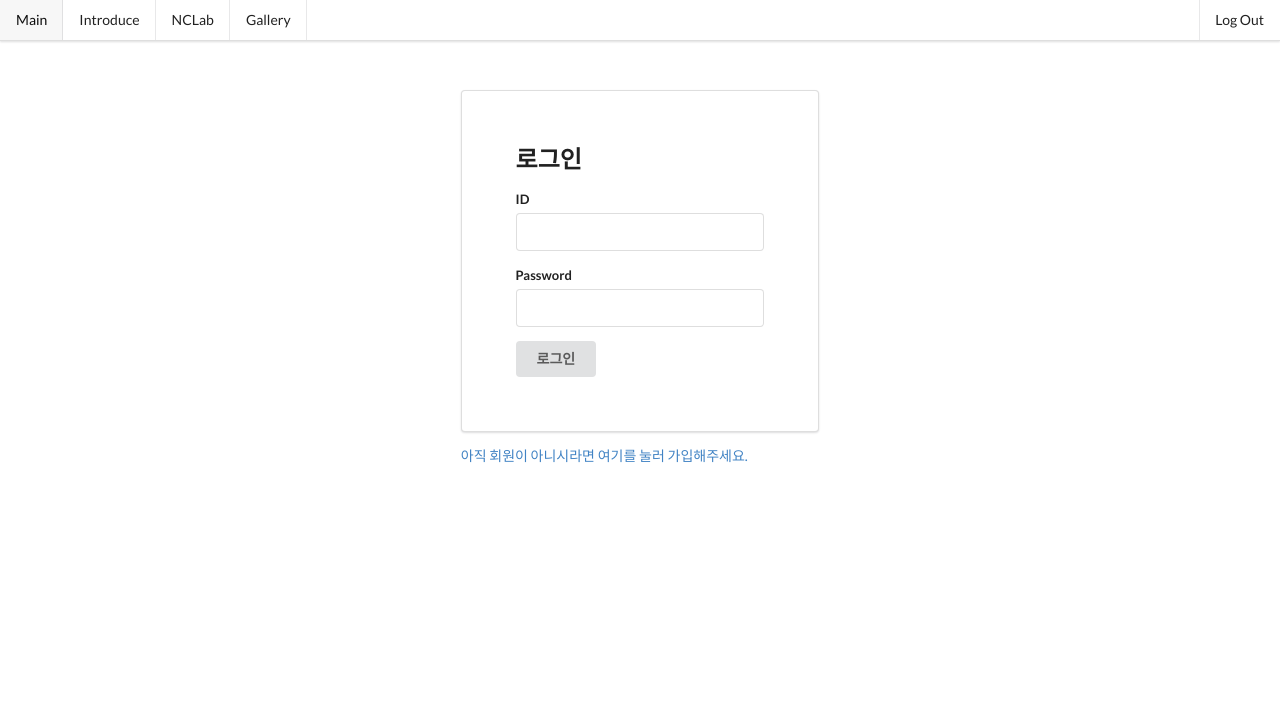
After one commit to Dongjakgu-Min/YeongduFlask_ED, a Flask app: page /auth/login in a window 1280 px wide. The commit adds this page. Shown: the top 706 px of the page. Run offline with Flask 2, Linux system fonts and the light colour scheme.

Commit message:
add login

```diff
--- /dev/null
+++ b/models/loginform.py
@@ -0,0 +1,29 @@
+from flask_wtf import Form
+from wtforms import StringField, PasswordField, SubmitField
+from wtforms.validators import DataRequired, Length
+
+
+class LoginForm(Form):
+    id = StringField('ID', [
+        DataRequired(message='ID는 필수 항목입니다.'),
+
+    ])
+    pw = PasswordField('Password', [
+        DataRequired(message='Password는 필수 항목입니다.'),
+    ])
+    submit = SubmitField('로그인')
+
+
+class SignupForm(Form):
+    id = StringField('ID', [
+        DataRequired(message='ID는 필수 항목입니다.'),
+        Length(min=6, message='%(min)d글자 이상 입력해주세요.')
+    ])
+    pw = PasswordField('Password', [
+        DataRequired(message='Password는 필수 항목입니다.'),
+        Length(min=6, message='%(min)d글자 이상 입력해주세요.')
+    ])
+    email = StringField('Email', [
+        DataRequired(message="Email은 필수 항목입니다.")
+    ])
+    submit = SubmitField('회원가입')
--- a/routes/__init__.py
+++ b/routes/__init__.py
@@ -1,5 +1,5 @@
 from flask import render_template
-from routes.nclab import *
+from routes import nclab, gallery, auth
 from models.nclab import *
 from app import app
 
--- /dev/null
+++ b/routes/auth/__init__.py
@@ -0,0 +1,5 @@
+from app import app, Base
+from routes.auth import manage
+
+
+app.register_blueprint(manage.api, url_prefix='/auth')
--- /dev/null
+++ b/routes/auth/manage.py
@@ -0,0 +1,64 @@
+from flask import render_template, redirect, session, Blueprint, request
+from werkzeug.security import generate_password_hash, check_password_hash
+
+from models.loginform import LoginForm, SignupForm
+from models.users import Users
+from app import Base
+
+api = Blueprint("login_views", __name__)
+
+
+@api.route("/login", methods=["GET", "POST"])
+def login():
+    if request.method == "GET":
+        form = LoginForm()
+        return render_template("auth/login.html", form=form)
+    elif request.method == "POST":
+        username = request.form['id']
+        password = request.form['pw']
+
+        check = Users.query.filter_by(username=username).first()
+        if check is None:
+            return redirect('/')
+
+        if check_password_hash(check.password, password):
+            session["login"] = True
+            if check.is_admin is False:
+                session["admin"] = False
+            else:
+                session["admin"] = True
+            session["username"] = username
+            return redirect("/")
+        else:
+            return redirect("/auth/login")
+
+
+@api.route("/signup", methods=["GET", "POST"])
+def signup():
+    if request.method == 'GET':
+        form = SignupForm()
+
+        return render_template("auth/signup.html", form=form)
+    if request.method == 'POST':
+        username = request.form['id']
+        password = request.form['pw']
+        email = request.form['email']
+
+        hash_pw = generate_password_hash(password)
+
+        check = Users.query.filter_by(username=username,
+                                      email=email).first()
+        if check is None:
+            Base.session.add(Users(username, hash_pw, email))
+            Base.session.commit()
+            return redirect('/auth/login')
+        else:
+            return redirect('/')
+
+
+@api.route("/logout")
+def sign_out():
+    session["username"] = None
+    session["login"] = None
+    session["admin"] = None
+    return redirect("/")
--- /dev/null
+++ b/routes/gallery/__init__.py
@@ -0,0 +1,5 @@
+from app import app, Base
+from routes.gallery import views
+
+
+app.register_blueprint(views.api, url_prefix='/gallery')
--- /dev/null
+++ b/static/css/login.css
@@ -0,0 +1,24 @@
+
+#login {
+    margin-left: 30%;
+    margin-right: 30%;
+    margin-top: 10%
+}
+
+@media only screen and (max-width: 768px) {
+    #login {
+        margin-left: 20%;
+        margin-right: 20%;
+    }
+}
+
+@media only screen and (max-width: 425px) {
+    #login {
+        margin-left: 10%;
+        margin-right: 10%;
+    }
+}
+
+.ui.segment {
+    padding: 15%;
+}
--- /dev/null
+++ b/static/script/login.js
@@ -0,0 +1 @@
+$("#loginForm > input[name='passowrd']");
--- /dev/null
+++ b/templates/auth/login.html
@@ -0,0 +1,21 @@
+{% extends 'content.html' %}
+{% block data %}
+    <link rel="stylesheet" type="text/css" href="{{ url_for('static', filename='css/login.css') }}">
+    <script src="{{ url_for('static', filename='script/login.js') }}"></script>
+    <div id="login">
+        <div class="ui segment">
+            <h2>로그인</h2>
+            <form id="loginForm" class="ui form" method="POST">
+                {{ form.csrf_token }}
+                <div class="field">
+                    {{ form.id.label }} {{ form.id() }}
+                </div>
+                <div class="field">
+                    {{ form.pw.label }} {{ form.pw() }}
+                </div>
+                {{ form.submit(class_="ui button") }}
+            </form>
+        </div>
+        <a href="signup">아직 회원이 아니시라면 여기를 눌러 가입해주세요.</a>
+    </div>
+{% endblock %}
--- /dev/null
+++ b/templates/gallery/gallery.html
@@ -0,0 +1,5 @@
+{% extends 'content.html' %}
+{% block data %}
+    <h1>갤러리</h1>
+    <p>동작구민이 직접 찍은 사진들입니다. 모바일 데이터로 접속하면 데이터가 작살납니다. 이미 들어오셨다면 이미 늦었으니 마음껏 보세요.</p>
+{% endblock %}
--- a/templates/index.html
+++ b/templates/index.html
@@ -13,6 +13,15 @@
     <a href="/" class="item">Main</a>
     <a href="/introduce" class="item">Introduce</a>
     <a href="/nclab" class="item">NCLab</a>
+    <a href="/gallery" class="item">Gallery</a>
+    <div class="right menu">
+        {% if session['login'] is none or false %}
+            <a href="/auth/login" class="item">Log In</a>
+        {% else %}
+            <a href="/auth/logout" class="item">Log Out</a>
+        {% endif %}
+
+    </div>
 </div>
     {% block content %}{% endblock %}
 </body>
```
Also changed, not shown: models/users.py (added, +21 -0 lines), routes/gallery/views.py (added, +8 -0 lines), routes/nclab/views.py (+14 -0 lines), templates/auth/signup.html (added, +22 -0 lines), templates/nclab/lecture.html (+9 -0 lines), routes/nclab/__init__.py (line endings or trailing spaces), static/script/lecture.js (added).
